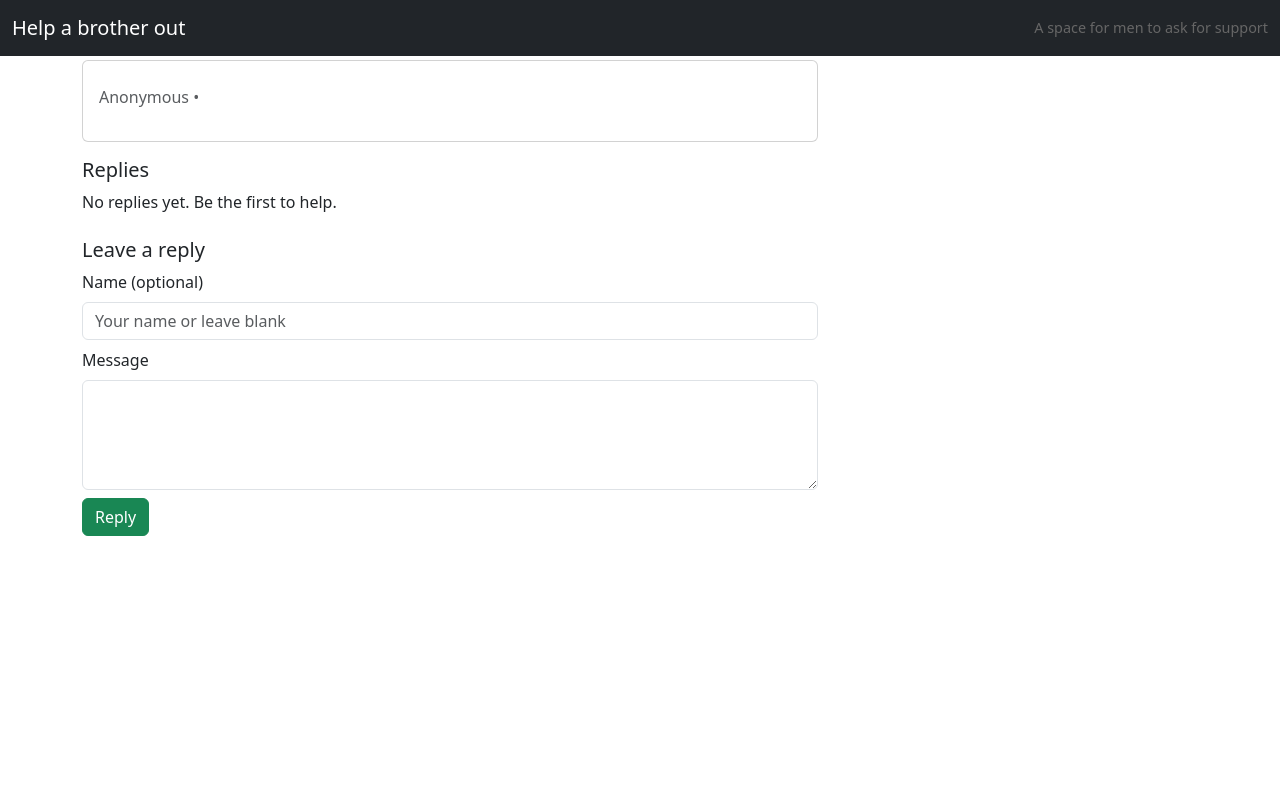
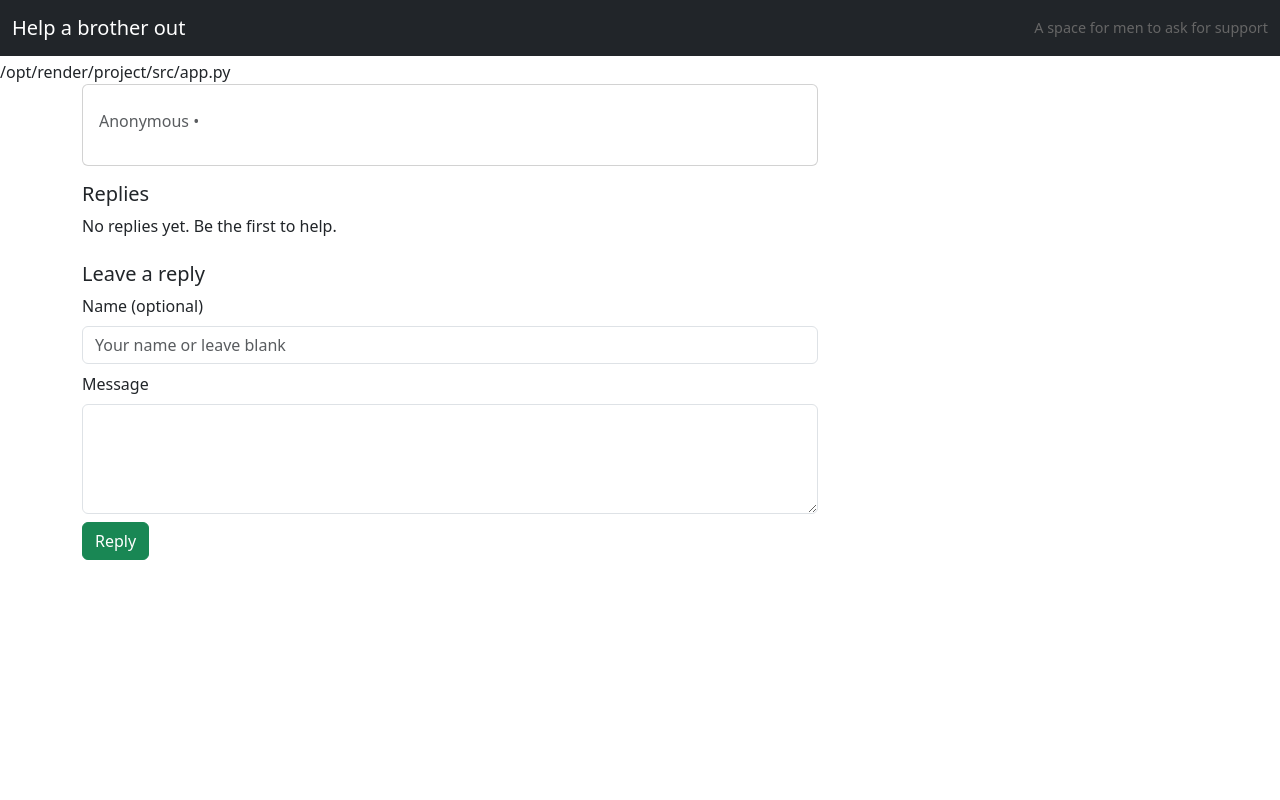
Before and after one commit to joecnot/h3lp-a, a Python web app: template help-a-brother-out/templates/post.html in a window 1280 px wide. Run offline with Jinja, Linux system fonts and the light colour scheme; the template is opened without the code that fills it, so the values that code supplies are empty.

Commit message:
Update post.html

```diff
--- a/help-a-brother-out/templates/post.html
+++ b/help-a-brother-out/templates/post.html
@@ -1,3 +1,4 @@
+/opt/render/project/src/app.py
 {% extends "base.html" %}
 {% block content %}
 <div class="row">
```
